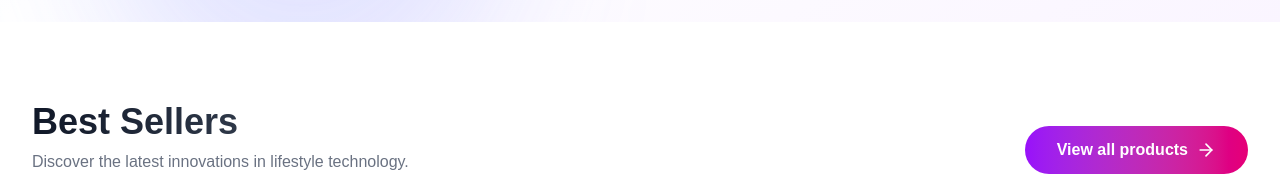
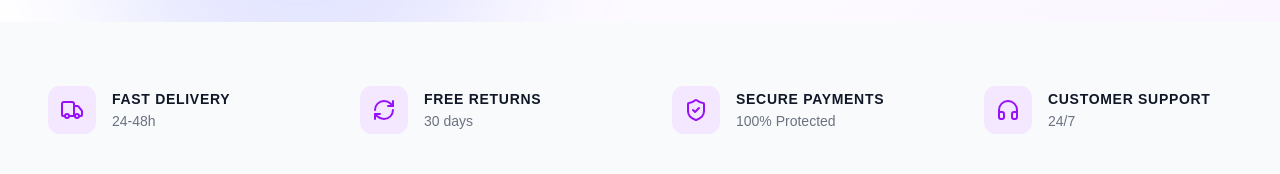
Before and after one commit to Catalinvisual/AuraMarket, a Next.js app in the folder client/: page / in a window 1280 px wide. Shown: the part 778-952 px from the top of the page. Built offline with nearby package versions, Linux system fonts and the light colour scheme; no server answers.

Commit message:
Switch USP and Testimonials to static data for demo

```diff
--- a/client/src/components/Testimonials.tsx
+++ b/client/src/components/Testimonials.tsx
@@ -93,14 +93,12 @@ export default function Testimonials() {
 
                 <div className="flex items-center gap-4">
                   <div className="w-12 h-12 rounded-full bg-gray-200 dark:bg-gray-700 flex items-center justify-center overflow-hidden shrink-0">
-                    {testimonial.avatar ? (
+                    {testimonial.avatar && (
                       <img
-                        src={testimonial.avatar.startsWith('http') ? testimonial.avatar : `${API_URL}${testimonial.avatar}`}
+                        src={testimonial.avatar}
                         alt={testimonial.name}
                         className="w-full h-full object-cover"
                       />
-                    ) : (
-                      <User className="text-gray-400" size={24} />
                     )}
                   </div>
                   <div>
--- a/client/src/components/USPBar.tsx
+++ b/client/src/components/USPBar.tsx
@@ -1,8 +1,5 @@
 "use client";
-import { useEffect, useState } from "react";
-import axios from "axios";
 import * as Icons from "lucide-react";
-import { API_URL } from "@/lib/api";
 
 interface USPItem {
   id: string;
@@ -19,26 +16,36 @@ const DynamicIcon = ({ name, className }: { name: string; className?: string })
 };
 
 export default function USPBar() {
-  const [usps, setUsps] = useState<USPItem[]>([]);
-  const [loading, setLoading] = useState(true);
-
-  useEffect(() => {
-    const fetchUSPs = async () => {
-      try {
-        const response = await axios.get(`${API_URL}/api/usp`);
-        setUsps(response.data);
-      } catch (error) {
-        console.error("Error fetching USPs", error);
-      } finally {
-        setLoading(false);
-      }
-    };
-
-    fetchUSPs();
-  }, []);
-
-  if (loading) return null;
-  if (usps.length === 0) return null;
+  const usps: USPItem[] = [
+    {
+      id: "1",
+      icon: "Truck",
+      title: "Fast Delivery",
+      subtitle: "24-48h",
+      displayOrder: 1
+    },
+    {
+      id: "2",
+      icon: "RefreshCw",
+      title: "Free Returns",
+      subtitle: "30 days",
+      displayOrder: 2
+    },
+    {
+      id: "3",
+      icon: "ShieldCheck",
+      title: "Secure Payments",
+      subtitle: "100% Protected",
+      displayOrder: 3
+    },
+    {
+      id: "4",
+      icon: "Headphones",
+      title: "Customer Support",
+      subtitle: "24/7",
+      displayOrder: 4
+    }
+  ];
 
   return (
     <section className="py-12 bg-gray-50 dark:bg-gray-900/50 border-b border-gray-100 dark:border-gray-800">
```
